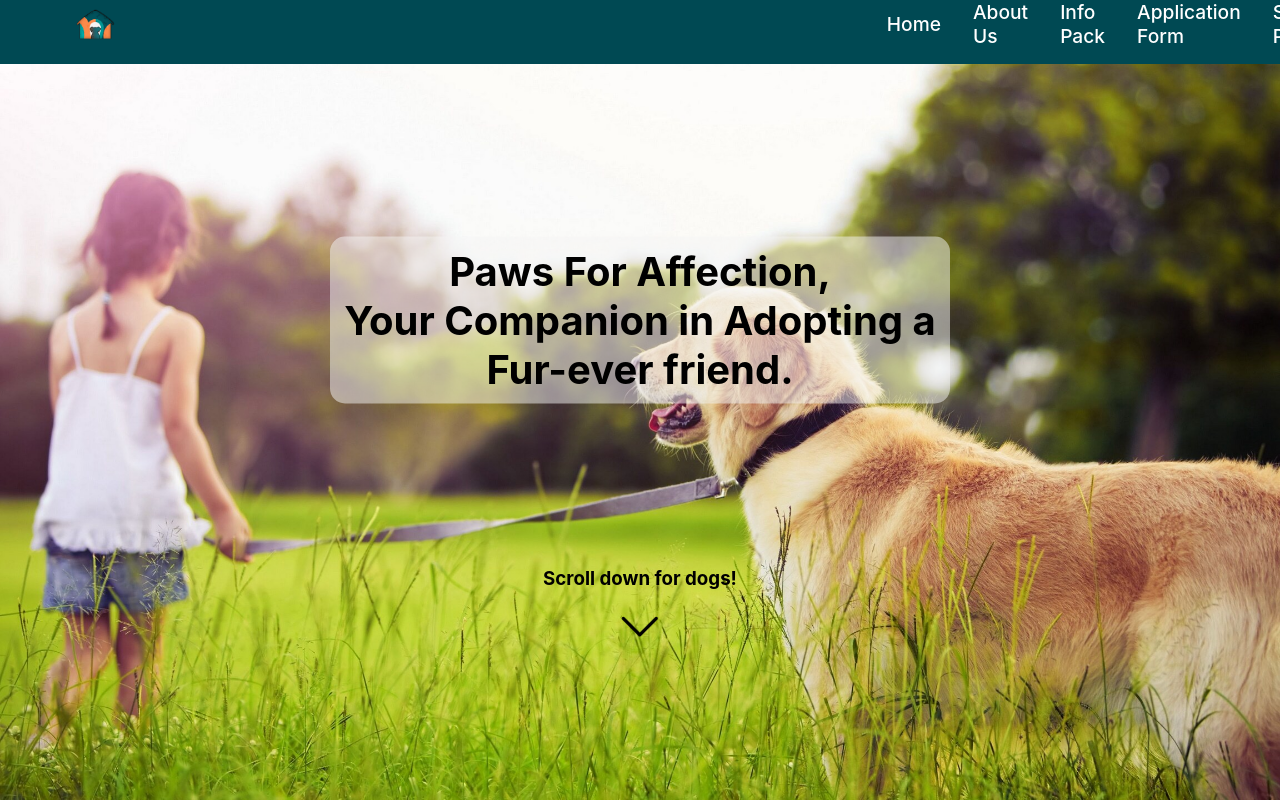
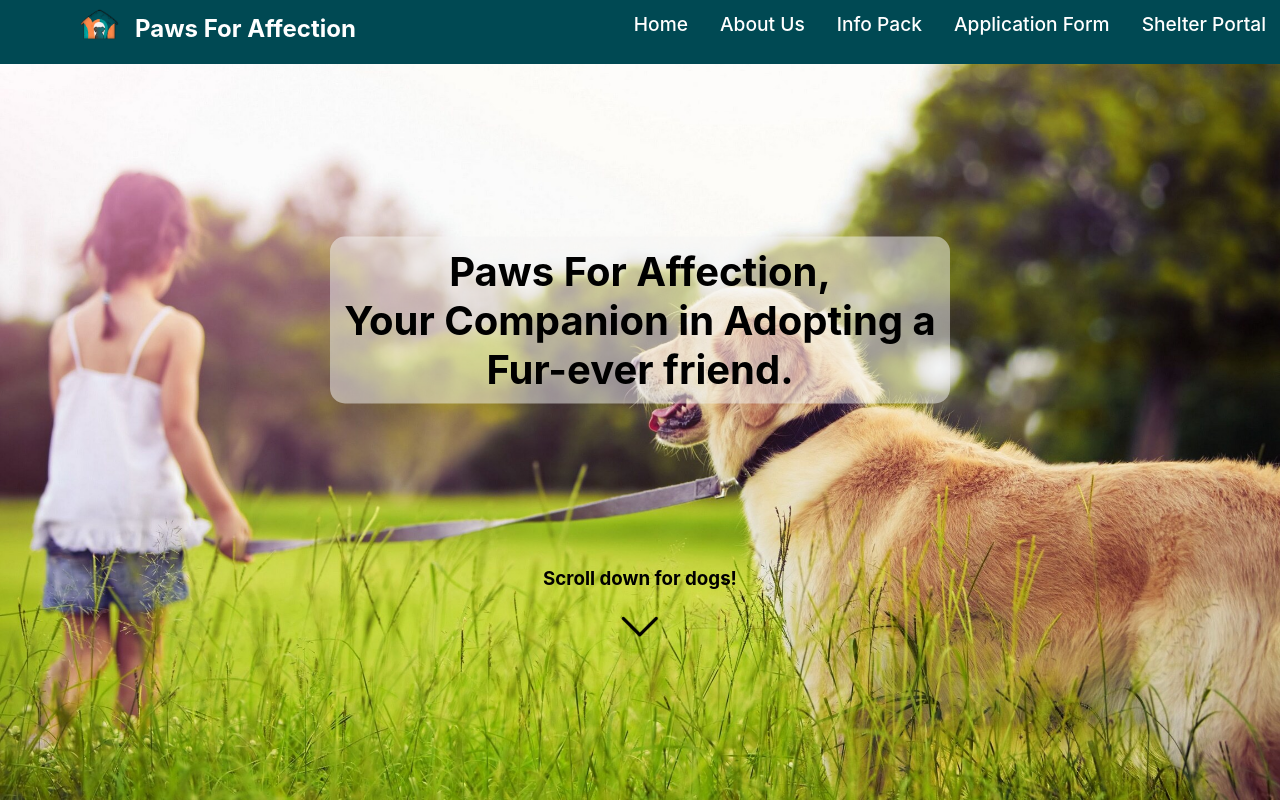
Before and after one commit to anjaliruth/TheHackitectsFinalProjects, a React (Create React App) app in the folder myapp/: page / in a window 1280 px wide. Shown: the top 802 px of the page. Built offline with nearby package versions, Linux system fonts and the light colour scheme; no server answers; the database is empty.

Commit message:
added test email

```diff
--- a/myapp/src/components/NavBar/NavBar.css
+++ b/myapp/src/components/NavBar/NavBar.css
@@ -11,6 +11,9 @@
   width: 100%;
 }
 .logo {
+  position: absolute;
+  top: 15px;
+  left: 75px;
   max-width: 50px;
   height: auto;
   margin-right: 750px;
@@ -18,6 +21,12 @@
   transition: transform 0.3s ease;
 }
 
+
+.title{
+  position: absolute;
+  top: 10px;
+  left: 135px;
+}
 .logo:hover {
 
   transform: scale(1.4);
--- a/myapp/src/components/NavBar/NavBar.js
+++ b/myapp/src/components/NavBar/NavBar.js
@@ -27,9 +27,7 @@ function Navbar() {
           <img src={logo} alt="Paws For affection logo" className="logo" />
         </div>
 
-        {/* <div>
-          <img className=“logo” src={logo} alt=“Paws for Affection logo” />
-        </div> */}
+     <h2 className="title">Paws For Affection</h2>
         <div className={`header-nav ${isNavbarOpen ? "responsive_nav" : ""}`}>
           <Link to="/" className="nav-link" onClick={closeNavbar}>
             Home
--- a/myapp/src/components/SubmitForAdoption/Login.js
+++ b/myapp/src/components/SubmitForAdoption/Login.js
@@ -32,8 +32,8 @@ export default function Login() {
         <Auth supabaseClient={supabase} appearance={{ theme: ThemeSupa }} />
         </div>
         <div className="demoCredentials">
-          <p>Test Email:</p>
-          <p>Test Password:</p>
+          <p>Test Email: test@test.com</p>
+          <p>Test Password: 12345</p>
         </div>
       </div>
     );
```
